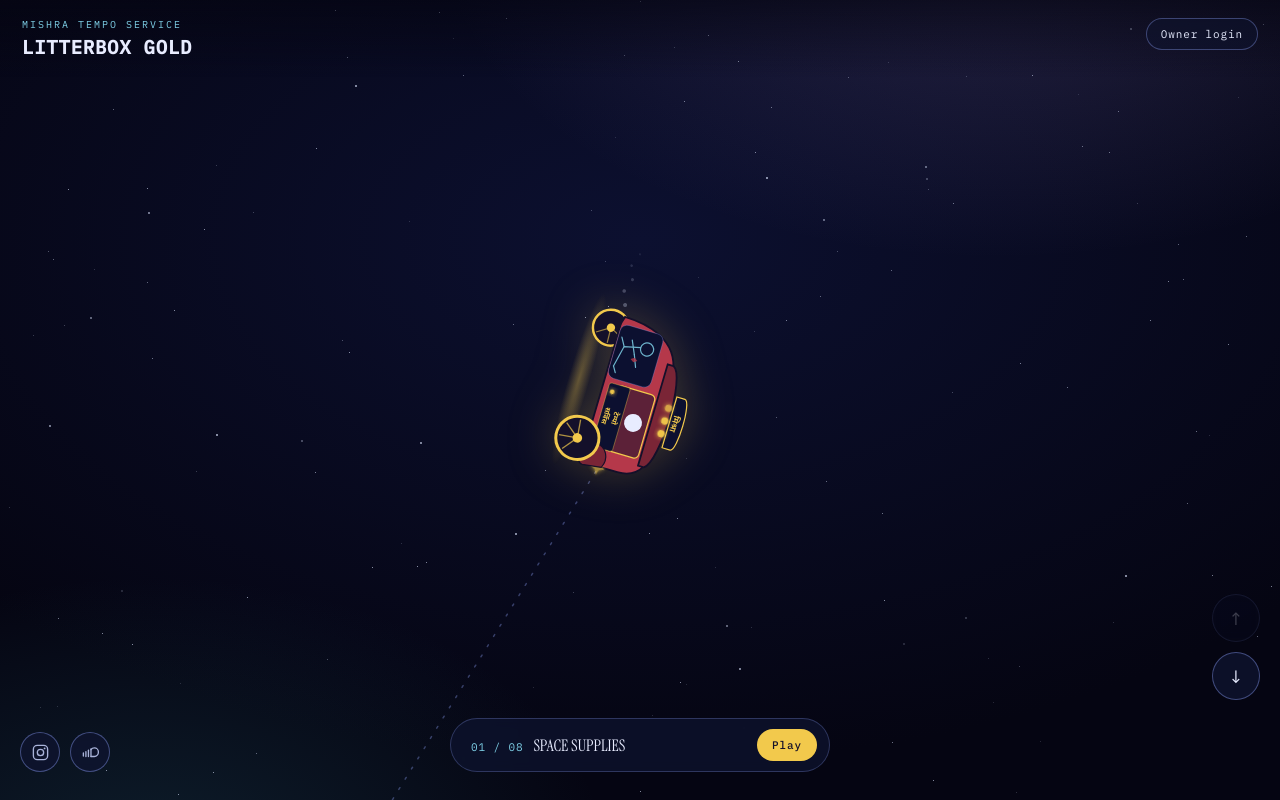
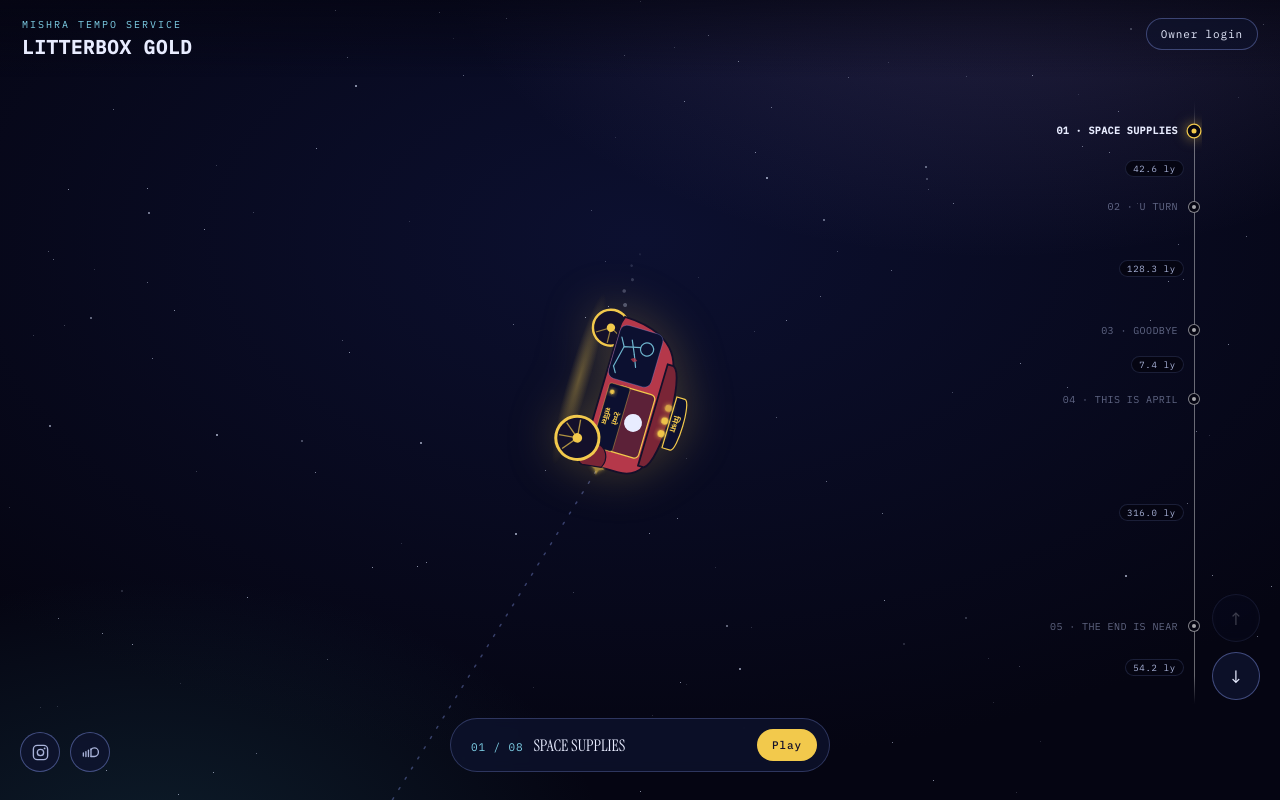
Before and after one commit to slowbulb/mishratemposervice, a React (Vite) app: page / in a window 1280 px wide. Built offline with nearby package versions, Linux system fonts and the light colour scheme.

Commit message:
Add scrollable right-side timeline with light-year distances between tracks

```diff
--- /dev/null
+++ b/src/components/Timeline.css
@@ -0,0 +1,147 @@
+.timeline-rail {
+  position: fixed;
+  top: 96px;
+  bottom: 96px;
+  right: 78px;
+  width: 220px;
+  overflow-y: auto;
+  overflow-x: visible;
+  z-index: 18;
+  scrollbar-width: none;
+  -ms-overflow-style: none;
+  -webkit-mask-image: linear-gradient(to bottom, transparent 0, black 28px, black calc(100% - 28px), transparent 100%);
+  mask-image: linear-gradient(to bottom, transparent 0, black 28px, black calc(100% - 28px), transparent 100%);
+}
+
+.timeline-rail::-webkit-scrollbar {
+  display: none;
+}
+
+.timeline-track {
+  position: relative;
+  display: flex;
+  flex-direction: column;
+  padding: 28px 0;
+}
+
+.timeline-line {
+  position: absolute;
+  top: 0;
+  bottom: 0;
+  right: 5.5px;
+  width: 1px;
+  background: linear-gradient(
+    to bottom,
+    transparent,
+    rgba(255, 255, 255, 0.4) 6%,
+    rgba(255, 255, 255, 0.4) 94%,
+    transparent
+  );
+}
+
+.timeline-item {
+  display: flex;
+  flex-direction: column;
+  align-items: flex-end;
+  width: 100%;
+}
+
+.timeline-gap {
+  width: 100%;
+  display: flex;
+  align-items: center;
+  justify-content: flex-end;
+  padding-right: 16px;
+}
+
+.timeline-ly {
+  font-family: var(--mono);
+  font-size: 9px;
+  letter-spacing: 0.08em;
+  color: var(--ink-soft);
+  background: var(--space);
+  padding: 2px 7px;
+  border-radius: 999px;
+  border: 1px solid var(--hairline);
+  white-space: nowrap;
+}
+
+.timeline-row {
+  display: flex;
+  align-items: center;
+  gap: 10px;
+}
+
+.timeline-label {
+  font-family: var(--mono);
+  font-size: 10px;
+  letter-spacing: 0.04em;
+  color: var(--ink-soft);
+  white-space: nowrap;
+  opacity: 0.55;
+  transition: opacity 150ms, color 150ms;
+}
+
+.timeline-label.active {
+  opacity: 1;
+  color: var(--ink);
+  font-weight: 600;
+}
+
+.timeline-dot {
+  position: relative;
+  width: 12px;
+  height: 12px;
+  flex: 0 0 auto;
+  border-radius: 50%;
+  border: 1px solid rgba(255, 255, 255, 0.5);
+  background: var(--space);
+  padding: 0;
+  cursor: pointer;
+  transition: border-color 150ms, box-shadow 150ms, transform 150ms;
+}
+
+.timeline-dot:hover {
+  border-color: var(--teal);
+}
+
+.timeline-dot-core {
+  position: absolute;
+  inset: 3px;
+  border-radius: 50%;
+  background: rgba(255, 255, 255, 0.65);
+  transition: background 150ms;
+}
+
+.timeline-dot.active {
+  border-color: var(--gold);
+  box-shadow: 0 0 10px rgba(242, 201, 76, 0.55);
+  transform: scale(1.25);
+}
+
+.timeline-dot.active .timeline-dot-core {
+  background: var(--gold);
+}
+
+.timeline-dot:focus-visible {
+  outline: 2px solid var(--teal);
+  outline-offset: 3px;
+}
+
+@media (max-width: 640px) {
+  .timeline-rail {
+    right: 2px;
+    width: 34px;
+    top: 80px;
+    bottom: 190px;
+  }
+
+  .timeline-label,
+  .timeline-ly {
+    display: none;
+  }
+
+  .timeline-gap {
+    padding-right: 0;
+  }
+}
--- /dev/null
+++ b/src/components/Timeline.tsx
@@ -0,0 +1,65 @@
+import { useEffect, useRef } from 'react'
+import type { SceneNode } from '../scene/sceneData'
+import './Timeline.css'
+
+// Flavor distances between consecutive tracks, in light years — the
+// wormhole cut and the nebula read as long hauls, the final approach
+// home compresses, echoing the atmosphere thickening toward the end.
+const LY_GAPS = [42.6, 128.3, 7.4, 316.0, 54.2, 19.8, 2.1]
+
+const GAP_MIN = 56
+const GAP_MAX = 220
+const GAP_PER_LY = 0.55
+const GAP_BASE = 40
+
+function gapPx(ly: number) {
+  return Math.min(GAP_MAX, Math.max(GAP_MIN, GAP_BASE + ly * GAP_PER_LY))
+}
+
+interface TimelineProps {
+  nodes: SceneNode[]
+  currentIndex: number
+  onSelect: (index: number) => void
+}
+
+export default function Timeline({ nodes, currentIndex, onSelect }: TimelineProps) {
+  const activeRef = useRef<HTMLButtonElement>(null)
+
+  useEffect(() => {
+    activeRef.current?.scrollIntoView({ block: 'center', behavior: 'smooth' })
+  }, [currentIndex])
+
+  return (
+    <nav className="timeline-rail" aria-label="Track timeline">
+      <div className="timeline-track">
+        <div className="timeline-line" />
+        {nodes.map((node, i) => {
+          const isActive = i === currentIndex
+          return (
+            <div className="timeline-item" key={node.id}>
+              {i > 0 && (
+                <div className="timeline-gap" style={{ height: gapPx(LY_GAPS[i - 1]) }}>
+                  <span className="timeline-ly">{LY_GAPS[i - 1].toFixed(1)} ly</span>
+                </div>
+              )}
+              <div className="timeline-row">
+                <span className={`timeline-label${isActive ? ' active' : ''}`}>
+                  {String(node.index + 1).padStart(2, '0')} · {node.title}
+                </span>
+                <button
+                  ref={isActive ? activeRef : undefined}
+                  className={`timeline-dot${isActive ? ' active' : ''}`}
+                  onClick={() => onSelect(i)}
+                  aria-label={`Go to ${node.title}`}
+                  aria-current={isActive}
+                >
+                  <span className="timeline-dot-core" />
+                </button>
+              </div>
+            </div>
+          )
+        })}
+      </div>
+    </nav>
+  )
+}
--- a/src/scene/FlightField.tsx
+++ b/src/scene/FlightField.tsx
@@ -9,6 +9,7 @@ import { useFlightNav } from './useFlightNav'
 import { useAudioPlayer } from '../audio/useAudioPlayer'
 import NavButtons from '../components/NavButtons'
 import NowPlaying from '../components/NowPlaying'
+import Timeline from '../components/Timeline'
 import Starfield from '../components/Starfield'
 import { TRACK_INTERACTIONS } from '../interaction/interactionConfig'
 import { usePointerPosition } from '../interaction/usePointerPosition'
@@ -37,7 +38,7 @@ export default function FlightField() {
   const [size, setSize] = useState({ width: 700, height: 800 })
   const [zoom, setZoom] = useState(1)
 
-  const { currentIndex, currentNode, goNext, goPrev, canGoNext, canGoPrev } = useFlightNav()
+  const { currentIndex, currentNode, goNext, goPrev, goTo, canGoNext, canGoPrev } = useFlightNav()
   const audio = useAudioPlayer(currentNode.audioUrl)
 
   const interaction = TRACK_INTERACTIONS[currentNode.id]
@@ -217,6 +218,7 @@ export default function FlightField() {
         </motion.div>
       </div>
 
+      <Timeline nodes={SCENE_NODES} currentIndex={currentIndex} onSelect={goTo} />
       <NowPlaying node={currentNode} total={SCENE_NODES.length} audio={audio} />
       <NavButtons onUp={goPrev} onDown={goNext} canUp={canGoPrev} canDown={canGoNext} />
     </div>
--- a/src/scene/useFlightNav.ts
+++ b/src/scene/useFlightNav.ts
@@ -13,11 +13,19 @@ export function useFlightNav() {
     setCurrentIndex((i) => Math.max(0, i - 1))
   }, [])
 
+  const goTo = useCallback(
+    (index: number) => {
+      setCurrentIndex(Math.min(last, Math.max(0, index)))
+    },
+    [last],
+  )
+
   return {
     currentIndex,
     currentNode: SCENE_NODES[currentIndex],
     goNext,
     goPrev,
+    goTo,
     canGoNext: currentIndex < last,
     canGoPrev: currentIndex > 0,
   }
```
